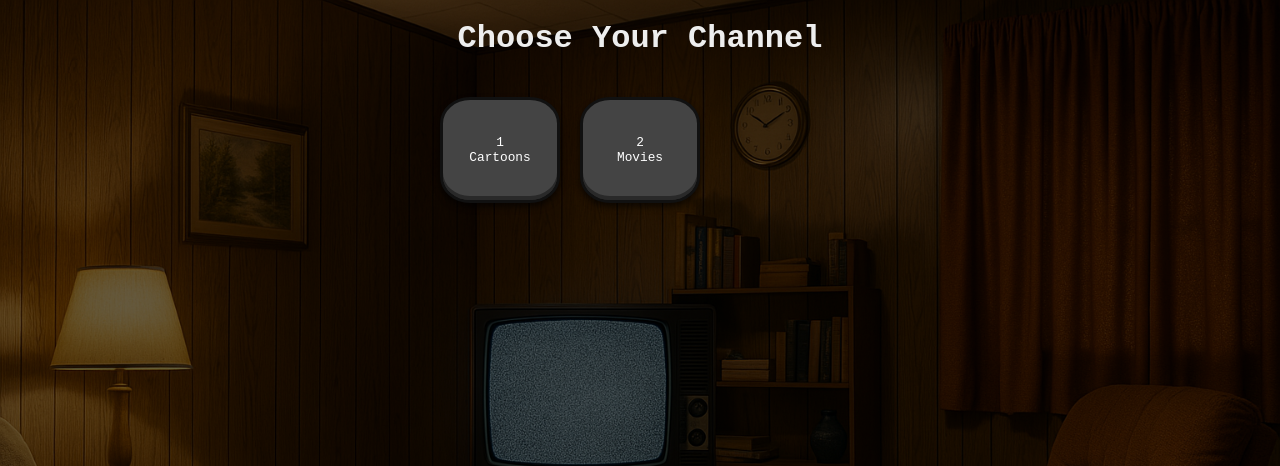
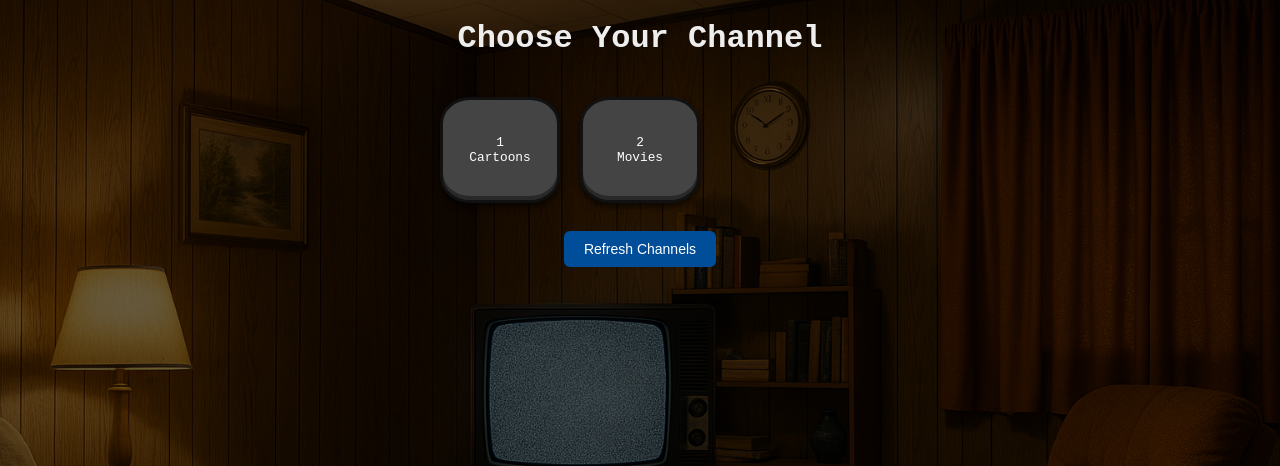
Before and after one commit to alexandersshen/community-channel-99, a Flask app: page / in a window 1280 px wide. Shown: the top 466 px of the page. Run offline with Flask 3, Linux system fonts and the light colour scheme.

Commit message:
Refresh Playlist
Now you can add files into the media folders and refresh so you don't have to restart the whole server.

```diff
--- a/app.py
+++ b/app.py
@@ -346,6 +346,37 @@ def metadata(filename):
     # Return metadata about the file as JSON
     return jsonify(get_file_metadata(filepath))
 
+# Add a new way so you can refresh the channels without refreshing
+# the whole server again.
+@app.route("/refresh", methods=["POST"])
+def refresh():
+    global CHANNELS, PLAYLISTS
+
+    try:
+        with open("channels.json") as f:
+            data = json.load(f)
+
+        # Unwrap top-level "channels" if present
+        CHANNELS = data["channels"] if "channels" in data else data
+
+        # Reset and rebuild playlists
+        PLAYLISTS = {}
+        for ch in CHANNELS:
+            playlist = build_playlist(ch)
+            PLAYLISTS[ch["id"]] = playlist
+
+            # Print playlist info for this channel
+            print(f"\n📺 Refreshed Channel: {ch['name']} ({ch['id']})")
+            for i, f in enumerate(playlist, start=1):
+                print(f"  {i:02d}. {os.path.basename(f)}")
+
+        print("\n✅ Channels and playlists refreshed.")
+        return {"status": "ok", "message": "Playlists refreshed."}
+
+    except Exception as e:
+        print(f"❌ Refresh failed: {e}")
+        return {"status": "error", "message": str(e)}, 500
+
 # ========== SETUP ON PORT 5050 ===============
 # Run the Flask app on all interfaces so it's reachable
 # across your local network, using port 5050
--- a/static/style.css
+++ b/static/style.css
@@ -222,3 +222,43 @@ body.remote-mode {
   color: #000;
   font-weight: bold;
 }
+
+.refresh-button {
+  display: inline-block;
+  background: #004d99;   /* blue tone so it stands out */
+  color: #fff;
+  padding: 10px 20px;
+  margin: 10px 0;
+  border-radius: 6px;
+  text-align: center;
+  text-decoration: none;
+  font-family: sans-serif;
+  font-size: 14px;
+  cursor: pointer;
+  transition: background 0.2s ease;
+  border: none;          /* since it's a <button> */
+}
+
+.refresh-button:hover {
+  background: #0066cc;
+}
+
+#notification {
+  position: fixed;
+  top: 20px;
+  right: 20px;
+  background: #4caf50;   /* green = success */
+  color: white;
+  padding: 10px 20px;
+  border-radius: 5px;
+  box-shadow: 0 2px 6px rgba(0,0,0,0.3);
+  opacity: 0;
+  pointer-events: none;
+  transition: opacity 0.5s ease;
+  font-family: sans-serif;
+  z-index: 1000;
+}
+
+#notification.show {
+  opacity: 1;
+}
--- a/templates/index.html
+++ b/templates/index.html
@@ -14,5 +14,43 @@
 	    {% endfor %}
 	  </div>
 	 </div>
+
+	 <br />
+	 <button id="refresh-btn" class="refresh-button">Refresh Channels</button>
+
+	 <script>
+		 function showNotification(message, isError = false) {
+		   const notif = document.getElementById("notification");
+		   notif.textContent = message;
+
+		   // Set color based on success/failure
+		   notif.style.background = isError ? "#f44336" : "#4caf50"; // red for error, green for success
+
+		   notif.classList.add("show");
+
+		   // Hide after 3 seconds
+		   setTimeout(() => {
+		     notif.classList.remove("show");
+		   }, 3000);
+		 }
+
+		 document.getElementById("refresh-btn").addEventListener("click", () => {
+		   fetch("/refresh", { method: "POST" })
+		     .then(res => res.json())
+		     .then(data => {
+		       if (data.status === "ok") {
+		         showNotification("✅ Playlists refreshed!");
+		         // reload after a small delay so the user sees it
+		         setTimeout(() => window.location.reload(), 1500);
+		       } else {
+		         showNotification("❌ Refresh failed: " + data.message, true);
+		       }
+		     })
+		     .catch(err => showNotification("❌ Refresh error: " + err, true));
+		 });
+	 </script>
+
+	 <div id="notification">Playlists refreshed!</div>
+
 </body>
 </html>
```
Also changed, not shown: 1 other file.
